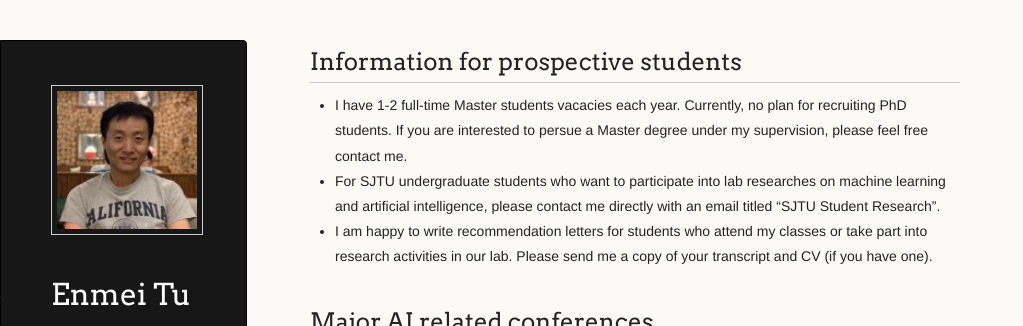
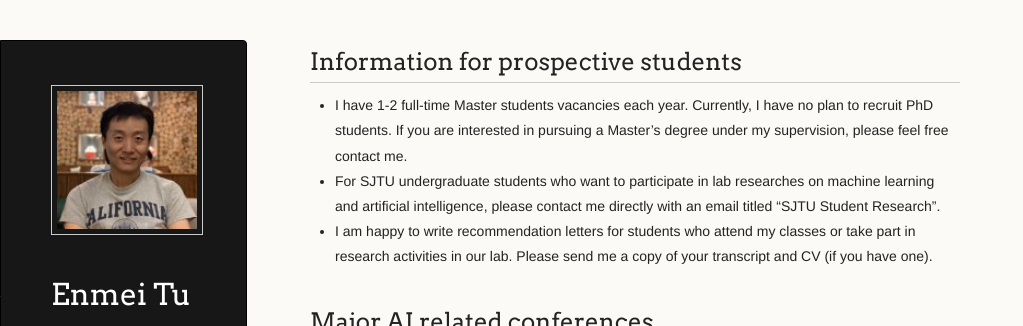
Before and after one commit to hellotem/enmeitu.github.io, a Jekyll site: the page built from resource/index.md, in a window 1280 px wide and 900 px high. Shown: the top 326 px of the window, without its empty margins (0-1023 px from the left). Built offline with Jekyll 4.4.1, drawn with Linux system fonts in a browser that asks for light colours; our own code applies the rules of GitHub Pages for plain Markdown files.

Commit message:
Update index.md

```diff
--- a/resource/index.md
+++ b/resource/index.md
@@ -2,9 +2,9 @@
 layout: default
 ---
 ## Information for prospective students
-* I have 1-2 full-time Master students vacacies each year. Currently, no plan for recruiting PhD students. If you are interested to persue a Master degree under my supervision, please feel free contact me.
-* For SJTU undergraduate students who want to participate into lab researches on machine learning and artificial intelligence, please contact me directly with an email titled "SJTU Student Research".
-* I am happy to write recommendation letters for students who attend my classes or take part into research activities in our lab. Please send me a copy of your transcript and CV (if you have one).
+* I have 1-2 full-time Master students vacancies each year. Currently, I have no plan to recruit PhD students. If you are interested in pursuing a Master's degree under my supervision, please feel free contact me.
+* For SJTU undergraduate students who want to participate in lab researches on machine learning and artificial intelligence, please contact me directly with an email titled "SJTU Student Research".
+* I am happy to write recommendation letters for students who attend my classes or take part in research activities in our lab. Please send me a copy of your transcript and CV (if you have one).
 
 ## Major AI related conferences
 
```
